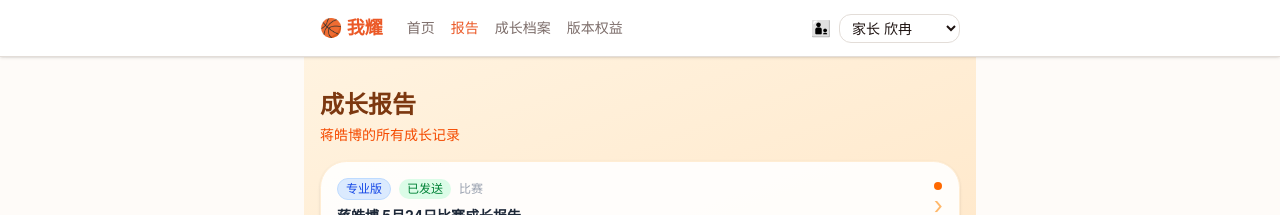
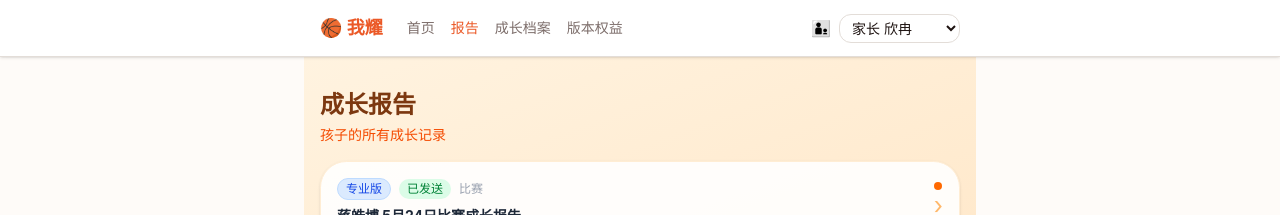
Before and after one commit to BillBillBiuBiuBiu/woyao-growth, a Next.js app: page /parent/reports in a window 1280 px wide. Shown: the top 215 px of the page. Built offline with nearby package versions, Linux system fonts and the light colour scheme.

Commit message:
C181: reports page 标题用childName替换mockStudent.name

```diff
--- a/app/parent/reports/page.tsx
+++ b/app/parent/reports/page.tsx
@@ -4,6 +4,13 @@ import Link from "next/link";
 import { mockReports, mockStudent } from "@/lib/mock-data";
 import PlanBadge from "@/components/PlanBadge";
 import type { Report } from "@/lib/types";
+
+function useChildName() {
+  const [name] = useState(() => {
+    try { return localStorage.getItem("child_name") || ""; } catch { return ""; }
+  });
+  return name;
+}
 
 const statusLabel: Record<string, { label: string; color: string }> = {
   draft:     { label: "准备中",   color: "bg-slate-100 text-slate-400" },
@@ -48,6 +55,7 @@ function ReportCard({ r }: { r: Report }) {
 
 export default function ParentReportsPage() {
   const reports = mockReports.filter((r) => r.studentId === mockStudent.id);
+  const childName = useChildName();
 
   return (
     <div
@@ -61,7 +69,7 @@ export default function ParentReportsPage() {
         >
           成长报告
         </h1>
-        <p className="text-sm text-orange-600">{mockStudent.name}的所有成长记录</p>
+        <p className="text-sm text-orange-600">{childName ? `${childName}的所有成长记录` : "孩子的所有成长记录"}</p>
       </div>
 
       <div className="flex flex-col gap-3 px-4">
```
